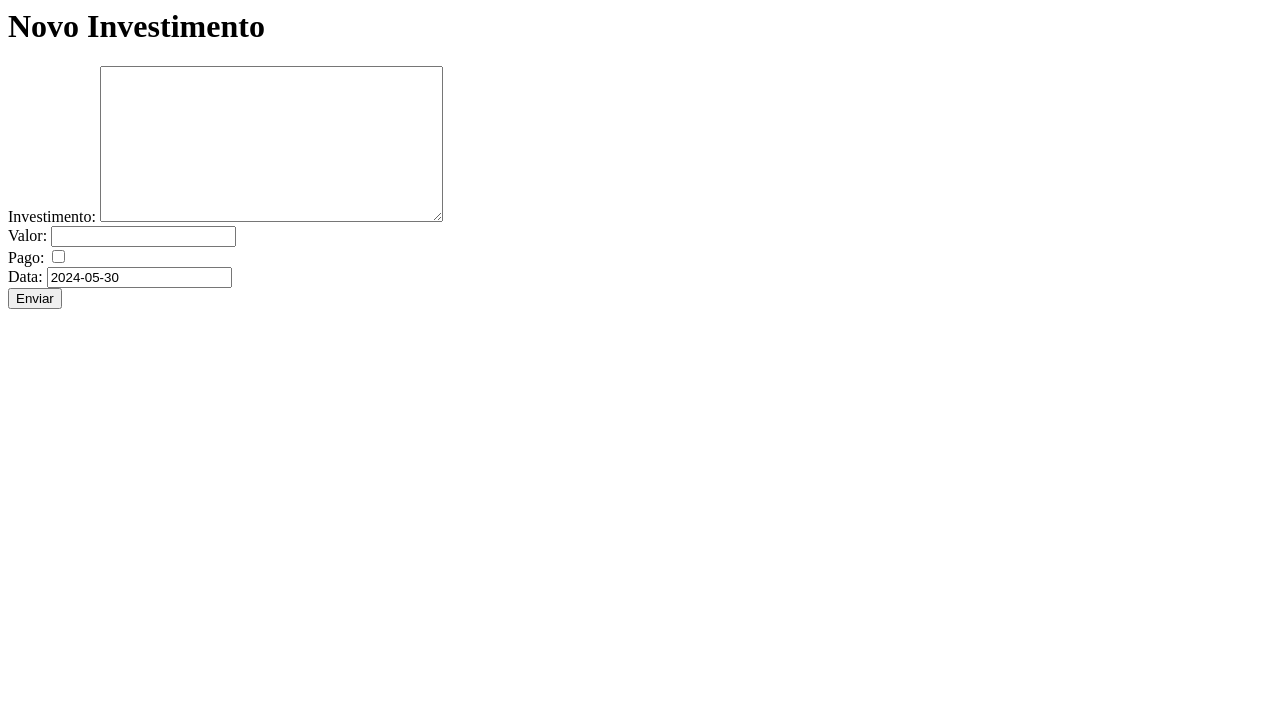
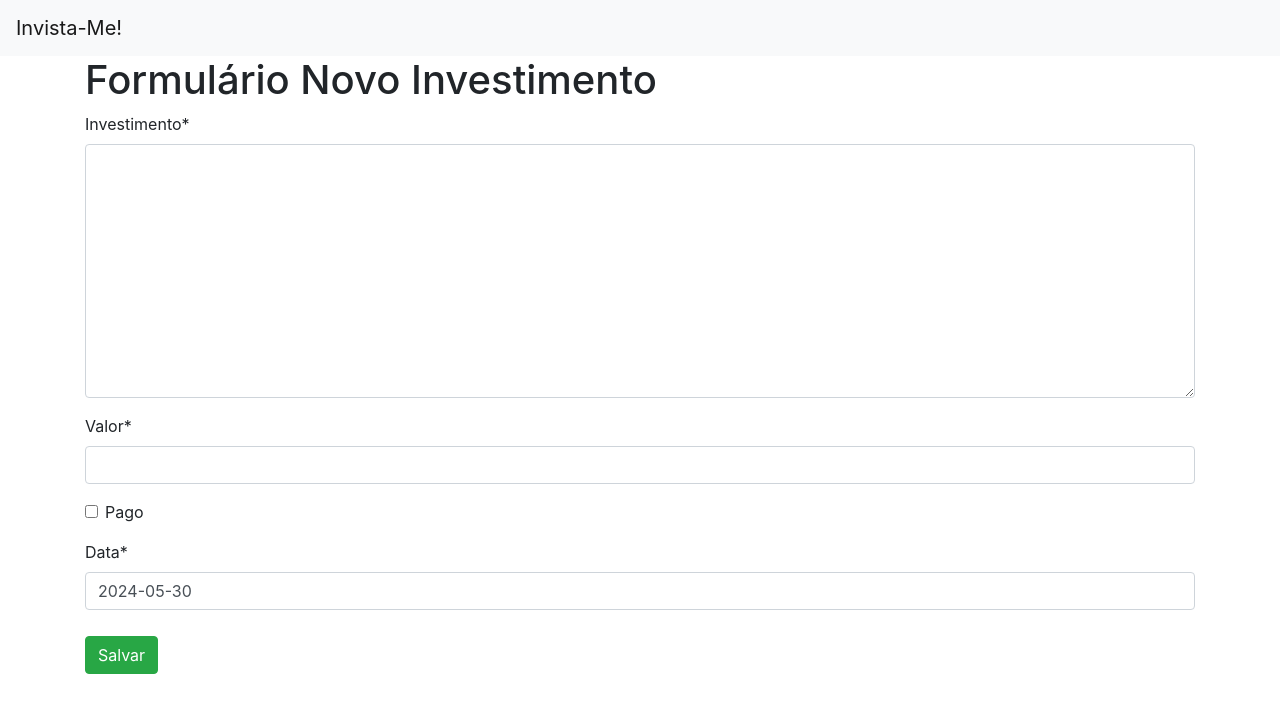
Before and after one commit to Leonardo-L-Cunha/investimento-django, a Django app: page /novo_investimento/ in a window 1280 px wide. Shown: the top 713 px of the page. Run offline with Django 5.2, Linux system fonts and the light colour scheme; some libraries are stand-ins or nearby versions.

Commit message:
feat: estilização bootstrap

```diff
--- a/invista_me_app/templates/investimentos/novo_investimento.html
+++ b/invista_me_app/templates/investimentos/novo_investimento.html
@@ -1,6 +1,12 @@
-<form action="" method="POST">
-    {% csrf_token %}
-    <h1>Novo Investimento</h1>
-    {{ formulario }}
-    <button type="submit">Enviar</button>
-</form>
+{% extends 'investimentos/base.html' %}
+{% block conteudo %}
+{% load crispy_forms_tags %}
+<div class="container">
+    <h1>Formulário Novo Investimento</h1>
+    <form action="" method="POST">
+        {% csrf_token %}
+        {{ formulario | crispy }}
+        <button style='margin-top: 10px;' class='btn btn-success' type="submit">Salvar</button>
+    </form>
+</div>
+{% endblock %}
```
